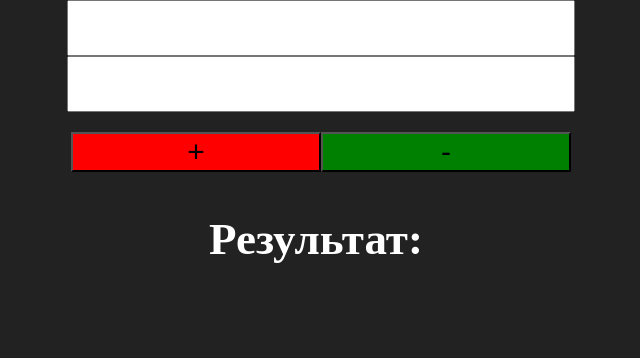
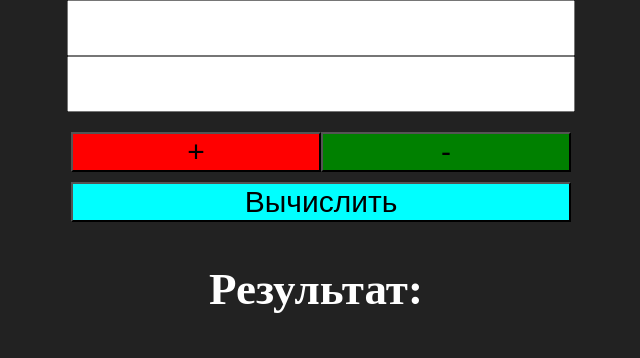
Before and after one commit to Safonov17/JS-basic, a plain HTML site: page index.html in a window 1280 px wide. Shown: the whole page, without its empty margins (319-959 px from the left). Drawn offline with Linux system fonts and the light colour scheme.

Commit message:
Added button calculate

```diff
--- a/index.html
+++ b/index.html
@@ -17,6 +17,7 @@
 					<button class='form__btn' id='plus'>+</button>
 					<button class='form__btn' id='minus'>-</button>
 				</div>
+				<button class='calculate'>Вычислить</button>
 				<div class='result'>
 					<h2 class='result__title'>Результат:</h2>
 					<h4 class='result__number'></h4>
--- a/style.css
+++ b/style.css
@@ -32,6 +32,7 @@ body {
 	display: flex;
 	height: 40px;
 	width: 500px;
+	margin-bottom: 10px;
 }
 .form__btn:first-child {
 	background-color: red;
@@ -43,6 +44,11 @@ body {
 	width: 50%;
 	font-size: 30px;
 }
+.calculate {
+	width: 500px;
+	font-size: 30px;
+	background-color: aqua;
+}
 .result {
 	display: flex;
 	align-items: center;
```
